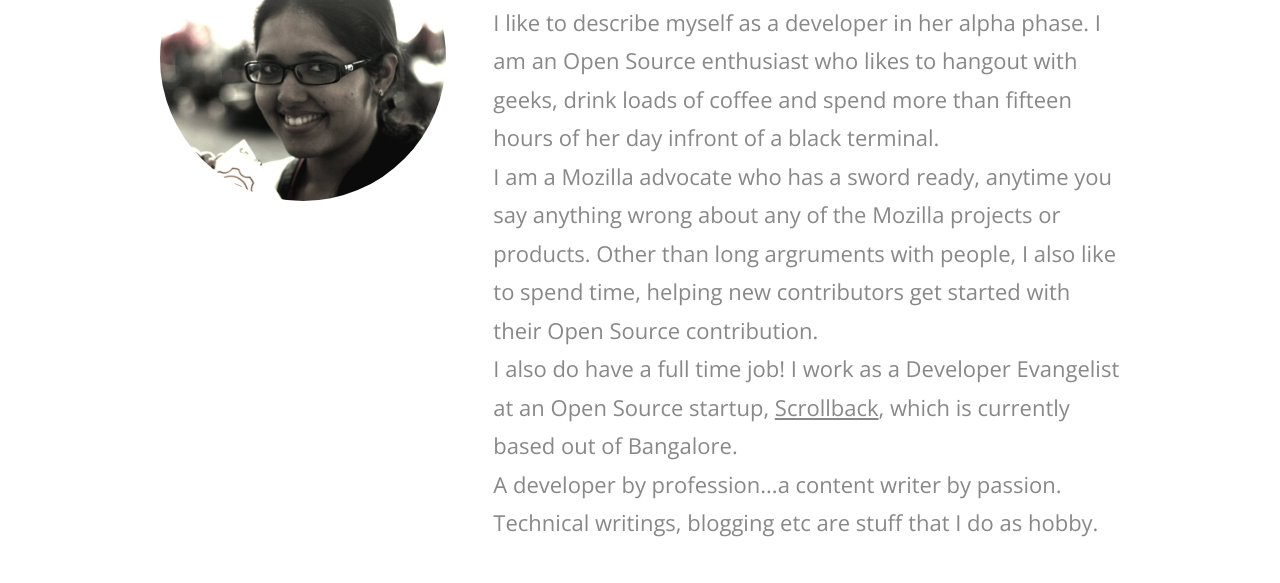
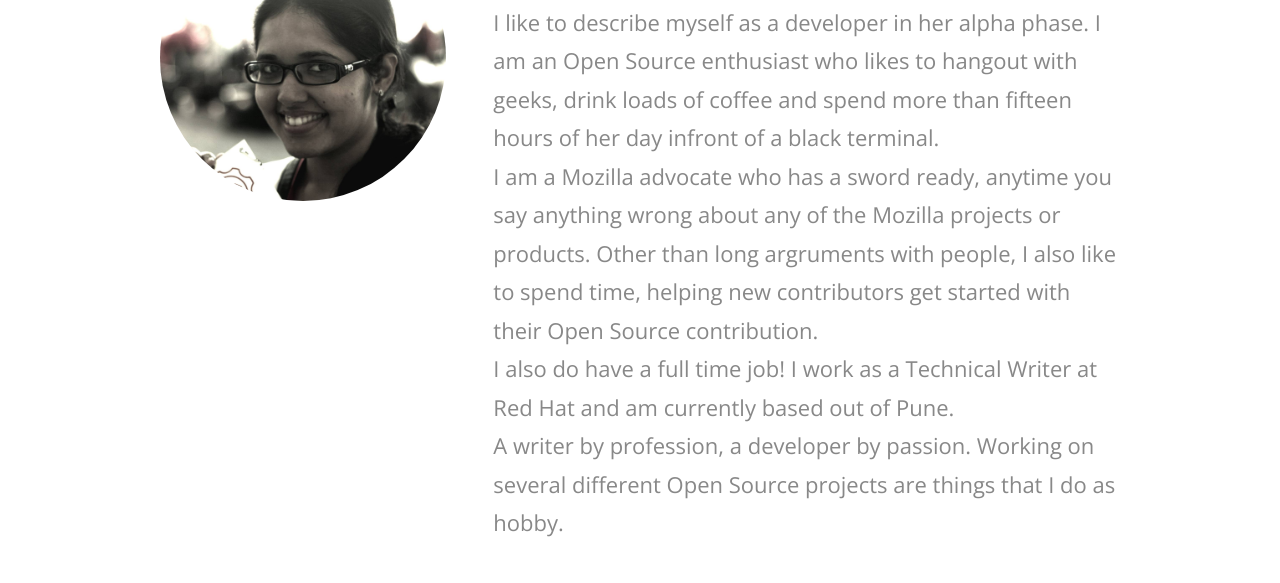
Before and after one commit to priyankanag/priyankanag.github.io, a plain HTML site: page index.html in a window 1280 px wide. Shown: the part 217-800 px from the top of the page. Drawn offline with nearby package versions, Linux system fonts and the light colour scheme.

Commit message:
Changed by job to add my current work details. Have also removed Scrollback chat from the site.

```diff
--- a/index.html
+++ b/index.html
@@ -39,8 +39,8 @@
 								<h1>Hi... I'm <strong>Priyanka Nag</strong>.</h1>
 							</header>
 				<p>I like to describe myself as a developer in her alpha phase. I am an Open Source enthusiast who likes to hangout with geeks, drink loads of coffee and spend more than fifteen hours of her day infront of a black terminal. <br> I am a Mozilla advocate who has a sword ready, anytime you say anything wrong about any of the Mozilla projects or products. Other than long argruments with people, I also like to spend time, helping new contributors get started with their Open Source contribution.
-				<br>I also do have a full time job! I work as a Developer Evangelist at an Open Source startup, <a href="http://web.scrollback.io/" target="_blank">Scrollback</a>, which is currently based out of Bangalore.
-				<br>A developer by profession...a content writer by passion. Technical writings, blogging etc are stuff that I do as hobby. </p>
+				<br>I also do have a full time job! I work as a Technical Writer at Red Hat and am currently based out of Pune.
+				<br>A writer by profession, a developer by passion. Working on several different Open Source projects are things that I do as hobby. </p>
 						</div>
 
 						<div class="8u">
@@ -165,7 +165,4 @@
 
 
 	</body>
-
-	<script>window.scrollback = {"room":"priyanka","form":"toast","minimize":false};(function(d,s,h,e){e=d.createElement(s);e.async=1;e.src=(location.protocol === "https:" ? "https:" : "http:") + "//scrollback.io/client.min.js";d.getElementsByTagName(s)[0].parentNode.appendChild(e);}(document,"script"));</script>
-
 </html>
```
